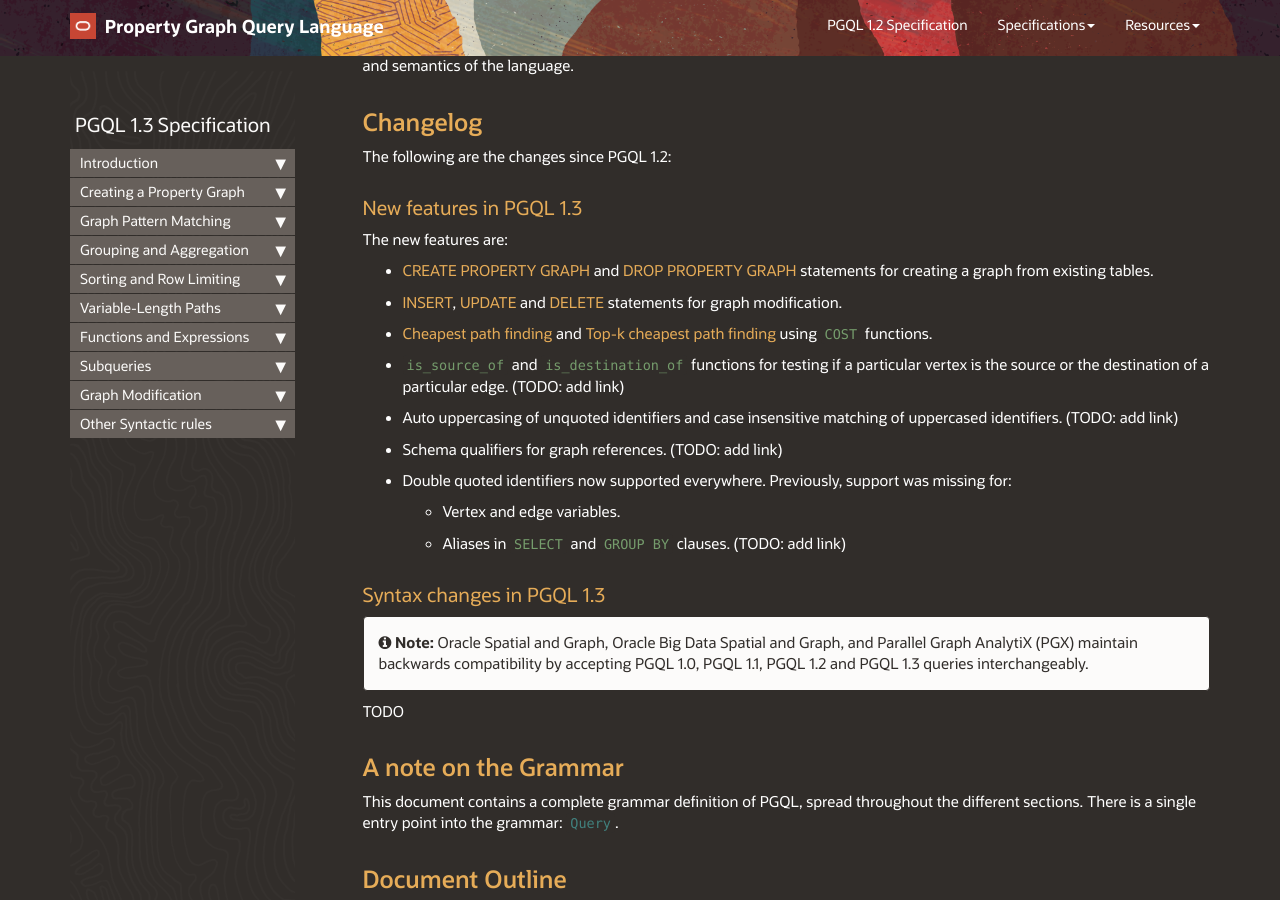
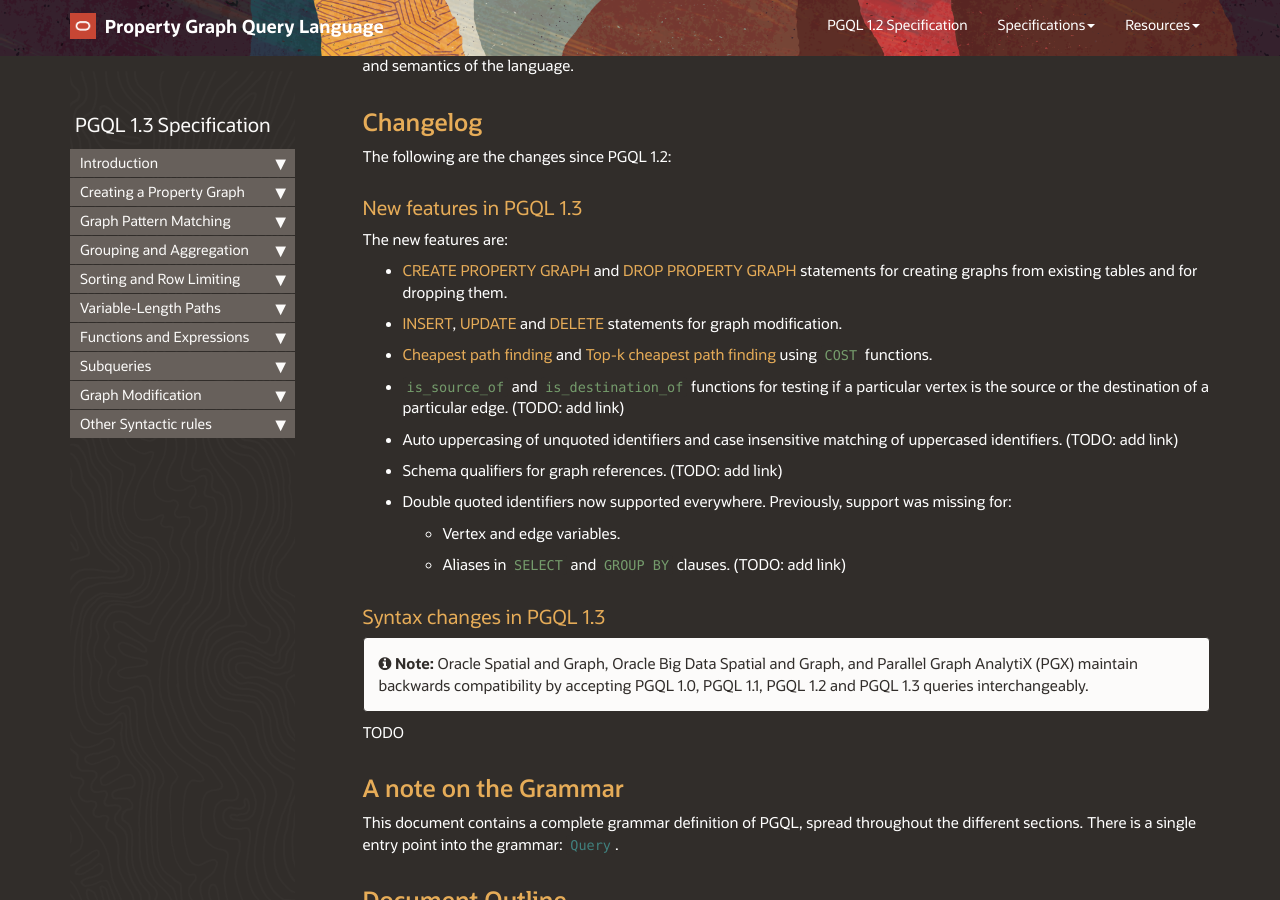
Before and after one commit to oracle/pgql-lang, a Jekyll site: the page built from pages/pgql-1.3-spec.md, in a window 1280 px wide and 900 px high, scrolled down 388 px. Built offline with Jekyll 4.4.1, drawn with Linux system fonts in a browser that asks for light colours; nearby versions of some CDN libraries; comment, search, counter and statistics services are not loaded; some of the changed text lies outside the part shown.

Commit message:
minor improvements

```diff
--- a/pages/pgql-1.3-spec.md
+++ b/pages/pgql-1.3-spec.md
@@ -22,7 +22,7 @@
 
 The new features are:
 
- - [CREATE PROPERTY GRAPH](#create-property-graph) and [DROP PROPERTY GRAPH](#drop-property-graph) statements for creating a graph from existing tables.
+ - [CREATE PROPERTY GRAPH](#create-property-graph) and [DROP PROPERTY GRAPH](#drop-property-graph) statements for creating graphs from existing tables and for dropping them.
  - [INSERT](#insert), [UPDATE](#update) and [DELETE](#delete) statements for graph modification.
  - [Cheapest path finding](#cheapest-path) and [Top-k cheapest path finding](#top-k-cheapest-path) using `COST` functions.
  - `is_source_of` and `is_destination_of` functions for testing if a particular vertex is the source or the destination of a particular edge. (TODO: add link)
```
Also changed, not shown: other parts of pages/pgql-1.3-spec.md (+1 -1 lines), pages/pgql-1.2-spec.md (+1 -1 lines).
